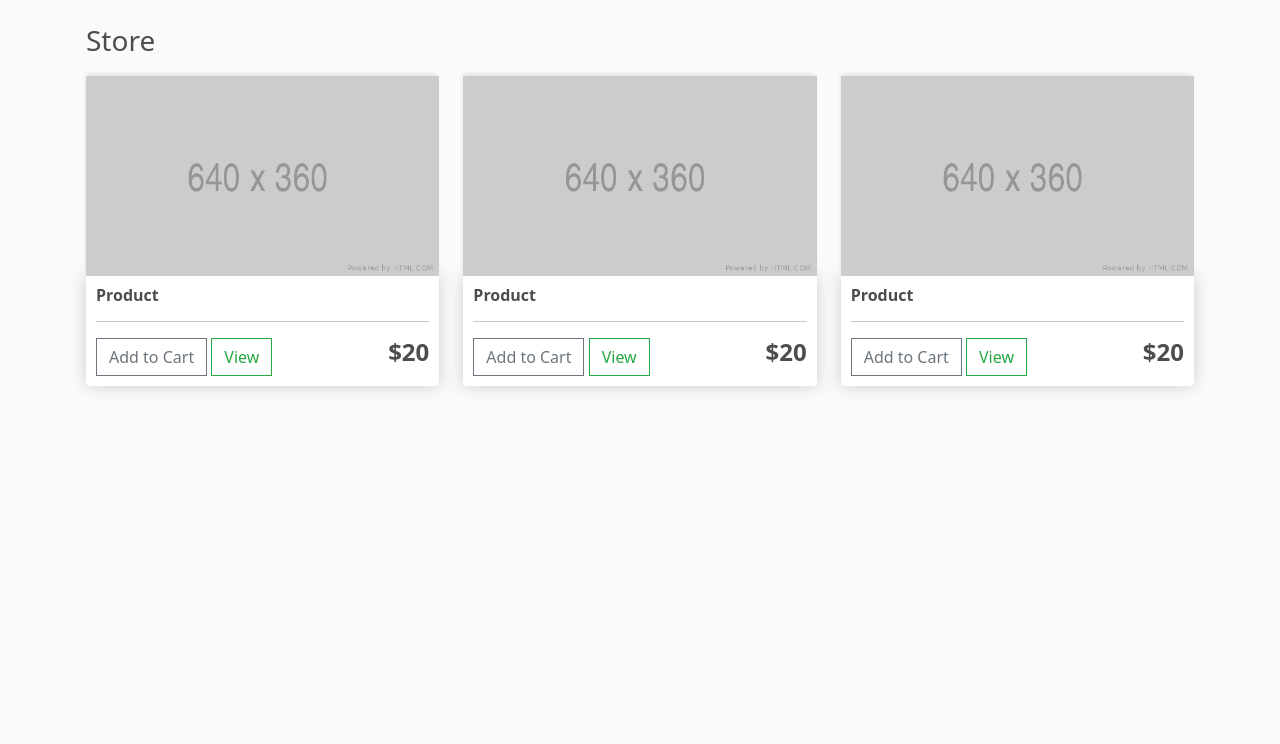
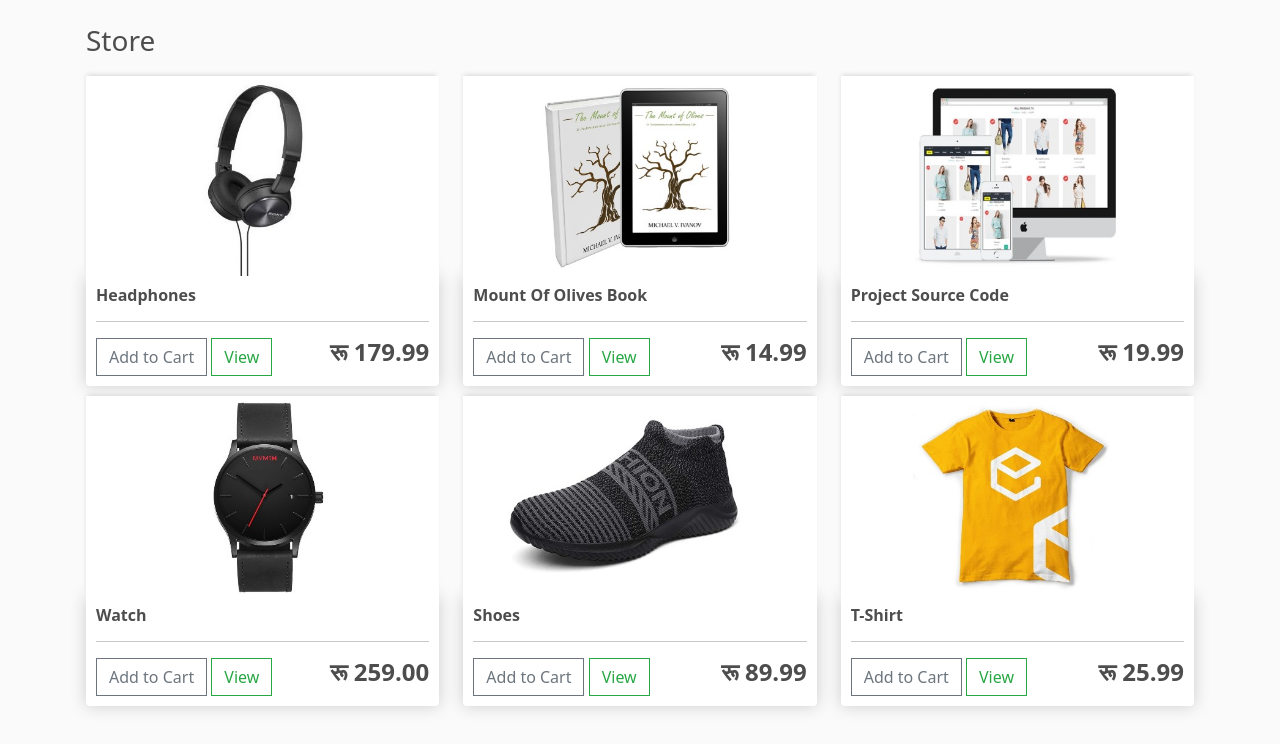
Before and after one commit to deepyes02/ecommerce, a Django app: page / in a window 1280 px wide. Shown: the part 56-800 px from the top of the page. Run offline with Django 3.2, Linux system fonts and the light colour scheme; data comes from the database, SQL or seed files in the repository; both versions use the stored data as it was after the commit; some libraries are stand-ins or nearby versions.

Commit message:
ready to upload the first phase

```diff
--- a/ecommerce/settings.py
+++ b/ecommerce/settings.py
@@ -124,3 +124,7 @@ STATIC_URL = '/static/'
 STATICFILES_DIRS = [
   os.path.join(BASE_DIR, 'static')
 ]
+
+MEDIA_URL = '/images/'
+
+MEDIA_ROOT = os.path.join('static/images')
--- a/ecommerce/urls.py
+++ b/ecommerce/urls.py
@@ -16,7 +16,13 @@ Including another URLconf
 from django.contrib import admin
 from django.urls import path, include
 
+##to render images
+from django.conf.urls.static import static
+from django.conf import settings
+
 urlpatterns = [
     path('admin/', admin.site.urls),
     path('', include('store.urls')),
 ]
+
+urlpatterns += static(settings.MEDIA_URL, document_root=settings.MEDIA_ROOT)
--- a/store/models.py
+++ b/store/models.py
@@ -15,10 +15,18 @@ class Product(models.Model):
   name = models.CharField(max_length=200, null=True)
   price = models.FloatField()
   digital = models.BooleanField(default=False, null=True, blank=False)
-  #image remaining to configure
+  image = models.ImageField(null=True, blank=True)
 
   def __str__(self):
     return self.name
+
+  @property
+  def imageURL(self):
+    try:
+      url = self.image.url
+    except:
+      url = ''
+    return url
 
 class Order(models.Model):
   customer = models.ForeignKey(Customer, on_delete=models.SET_NULL, blank=True, null=True)
@@ -29,11 +37,28 @@ class Order(models.Model):
   def __str__(self):
     return str(self.id)
 
+  @property
+  def get_cart_total(self):
+    orderitems = self.orderitem_set.all()
+    total = sum([item.get_total for item in orderitems])
+    return total
+
+  @property
+  def get_cart_items(self):
+    orderitems = self.orderitem_set.all()
+    total = sum([item.quantity for item in orderitems])
+    return total
+
 class OrderItem(models.Model):
   product = models.ForeignKey(Product, on_delete=models.SET_NULL, null=True)
   order = models.ForeignKey(Order, on_delete=models.SET_NULL, null=True)
   quantity = models.IntegerField(default=0, null=True, blank=True)
   date_added = models.DateTimeField(auto_now_add=True)
+
+  @property
+  def get_total(self):
+    total = self.product.price * self.quantity
+    return total
 
 
 class ShippingAddress(models.Model):
--- a/store/templates/store/checkout.html
+++ b/store/templates/store/checkout.html
@@ -56,8 +56,8 @@
         <div style="flex:1"><p>x 2</p></div>
         <div style="flex:1"><p>$20.00</p></div>
       </div>
-      <h5>Items:  2</h5>
-      <h5>Total:  $40</h5>
+      <h5>Items:  </h5>
+      <h5>Total:  रू </h5>
 
     </div>
   </div>
--- a/store/templates/store/store.html
+++ b/store/templates/store/store.html
@@ -3,38 +3,17 @@
 {% block content %}
 <h3>Store</h3>
 <div class="row">
+  {% for product in products %}
   <div class="col-lg-4">
-    <img class="thumbnail" src="{% static 'images/placeholder.png' %}">
+    <img class="thumbnail" src="{{product.imageURL}}">
     <div class="box-element product">
-      <h6><strong>Product</strong></h6>
+      <h6><strong>{{product.name}}</strong></h6>
       <hr>
       <button class="btn btn-outline-secondary add-btn">Add to Cart</button>
       <a class="btn btn-outline-success" href="#">View</a>
-      <h4 style="float: right"><strong>$20</strong></h4>
+      <h4 style="float: right"><strong>रू {{product.price|floatformat:2}}</strong></h4>
     </div>
-
-  </div>
-  <div class="col-lg-4">
-    <img class="thumbnail" src="{% static 'images/placeholder.png' %}">
-    <div class="box-element product">
-      <h6><strong>Product</strong></h6>
-      <hr>
-      <button class="btn btn-outline-secondary add-btn">Add to Cart</button>
-      <a class="btn btn-outline-success" href="#">View</a>
-      <h4 style="float: right"><strong>$20</strong></h4>
-    </div>
-
-  </div>
-  <div class="col-lg-4">
-    <img class="thumbnail" src="{% static 'images/placeholder.png' %}">
-    <div class="box-element product">
-      <h6><strong>Product</strong></h6>
-      <hr>
-      <button class="btn btn-outline-secondary add-btn">Add to Cart</button>
-      <a class="btn btn-outline-success" href="#">View</a>
-      <h4 style="float: right"><strong>$20</strong></h4>
-    </div>
-
-  </div>
+ </div>
+  {% endfor %}
 </div>
 {% endblock content %}
--- a/store/views.py
+++ b/store/views.py
@@ -1,15 +1,35 @@
 from django.shortcuts import render
+from .models import *
 
 # Create your views here.
 
 def store(request):
-  context = {}
+  products = Product.objects.all()
+  context = {'products':products}
   return render(request, 'store/store.html', context)
 
 def cart(request):
-  context = {}
+  if request.user.is_authenticated:
+    customer = request.user.customer
+    order, created = Order.objects.get_or_create(customer=customer, complete=False)
+    items = order.orderitem_set.all()
+  else:
+    items = []
+    order = {'get_cart_total':0, 'get_cart_items':0}
+
+  context = {'items':items, 'order':order}
   return render(request, 'store/cart.html', context)
 
 def checkout(request):
-  context = {}
+  if request.user.is_authenticated:
+    customer = request.user.customer
+    order, created = Order.objects.get_or_create(customer=customer, complete=False)
+    items = order.orderitem_set.all()
+  else:
+    items = []
+    order = {'get_cart_total':0, 'get_cart_items':0}
+
+  context = {'items':items, 'order':order}
+  return render(request, 'store/cart.html', context)
+  context = {'items':items, 'order':order}
   return render(request, 'store/checkout.html', context)
```
Also changed, not shown: store/admin.py (+8 -0 lines), store/templates/store/cart.html (+9 -8 lines), db.sqlite3, static/Images/book.jpg (added), static/Images/headphones.jpg (added), static/Images/shirt.jpg (added), static/Images/shirt_B8Il86R.jpg (added), static/Images/shoes.jpg (added), static/Images/sourcecode.jpg (added), static/Images/watch.jpg (added), store/migrations/0002_product_image.py (added).
